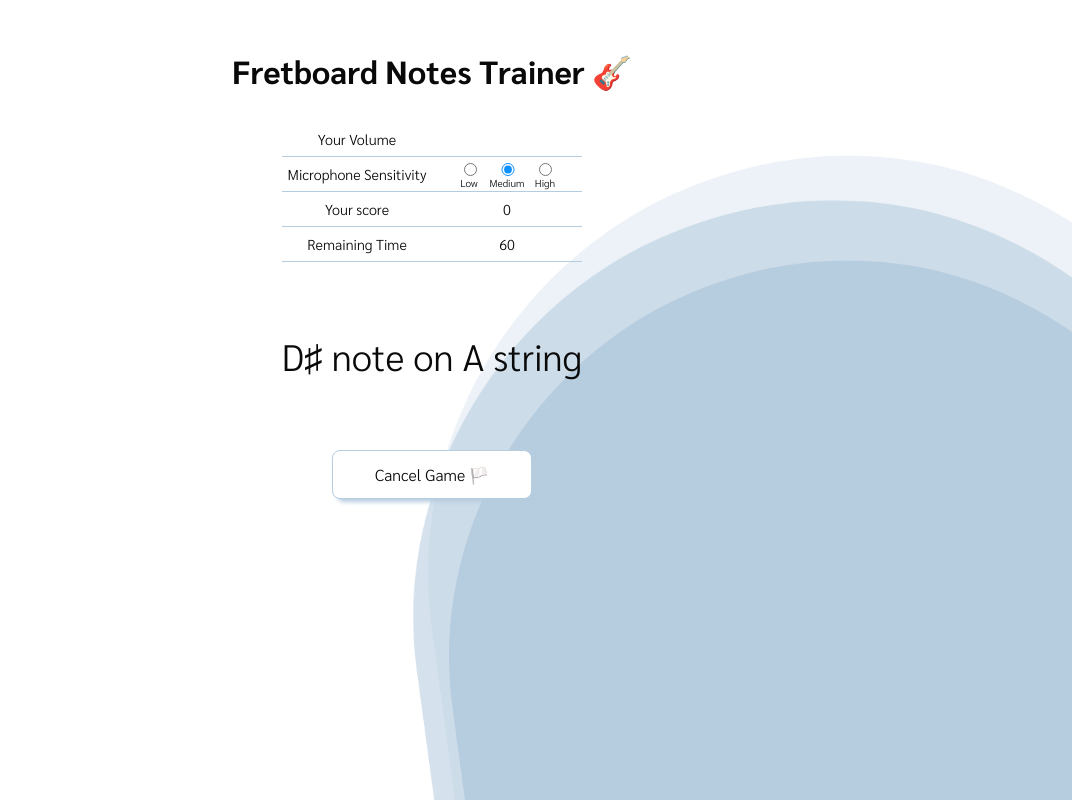
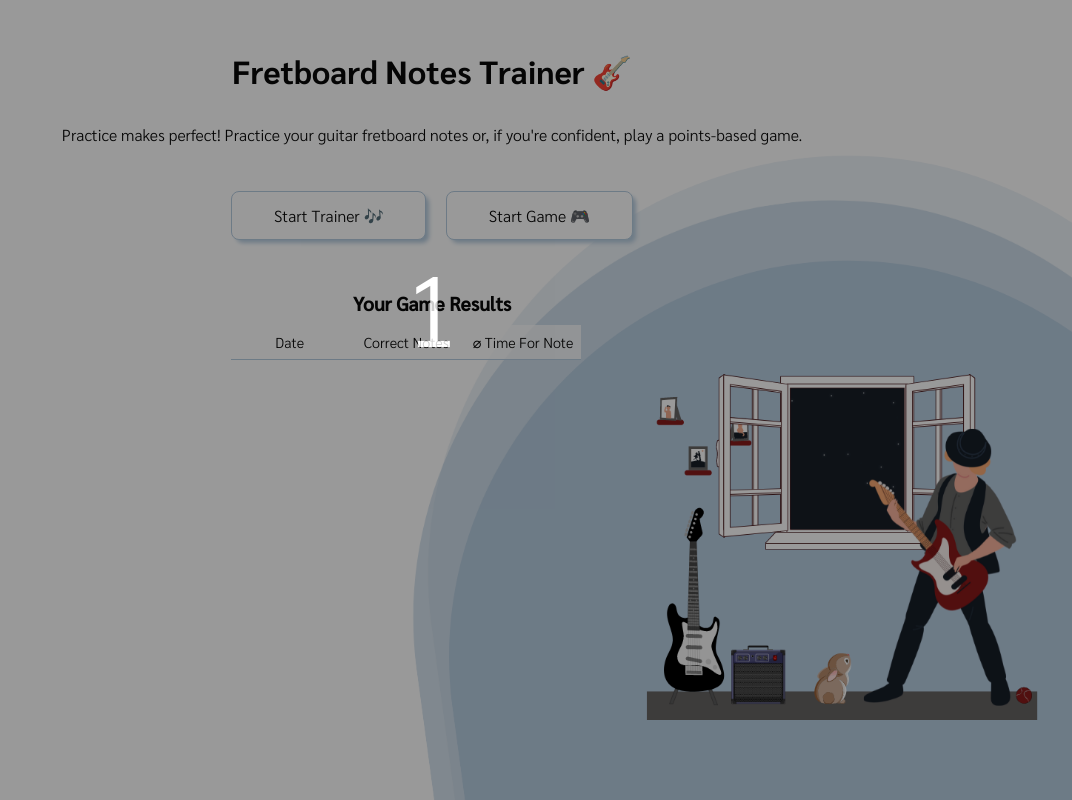
Before and after one commit to nikolanekudova/fretboard-notes-trainer, a React (Vite) app: page / in a window 1280 px wide. Both pictures are taken after a click on the button "Start Game 🎮". Shown: the whole page, without its empty margins (208-1280 px from the left). Built offline with nearby package versions, Linux system fonts and the light colour scheme; no server answers.

Commit message:
added countdown for game start

```diff
--- /dev/null
+++ b/src/components/CountdownPage.jsx
@@ -0,0 +1,36 @@
+import React, { useEffect, useRef, useState } from "react";
+
+export function CountdownPage({
+    setShowCountdown,
+    setGameStart,
+    setTrainerOfGame,
+}) {
+    const [countdown, setCountdown] = useState(3);
+    const intervalRef = useRef(null);
+
+    useEffect(() => {
+        if (intervalRef.current) {
+            clearInterval(intervalRef.current);
+        }
+
+        intervalRef.current = setInterval(() => {
+            setCountdown((prevTime) => {
+                if (prevTime <= 1) {
+                    clearInterval(intervalRef.current);
+
+                    setTrainerOfGame("game");
+                    setGameStart(true);
+                    setShowCountdown(false);
+                }
+
+                return prevTime - 1;
+            });
+        }, 1000);
+    }, [])
+
+    return (
+        <div className="countdown-page-wrapper">
+            <div>{countdown}</div>
+        </div>
+    );
+}
--- a/src/components/GamePage.jsx
+++ b/src/components/GamePage.jsx
@@ -1,10 +1,8 @@
 import React, { useContext, useEffect, useState, useRef } from "react";
 import { AppContext } from "../context/AppContext";
 import { data } from "../data";
-import soundEffect from "../assets/correct.mp3";
 import { CorrectPage } from "./CorrectPage";
 import { autoCorrelate } from "../utils/sound/autoCorrelate";
-import { playSound } from "../utils/playSound";
 import { generateRandomNoteString } from "../utils/data/generateRandomNoteString";
 
 export function GamePage({ setGameStart }) {
@@ -119,14 +117,12 @@ export function GamePage({ setGameStart }) {
 
                 setNotesInTime([...notesInTime, remainingTime]);
 
-                console.log(notesInTime);
-
                 setTimeout(() => {
                     setShowCorrect(false);
                     setCorrectFrequency(false);
 
                     setNoteStringFrequency(newNoteStringAndCheck());
-                }, 1500);
+                }, 1000);
             }
         }
     }, [frequency]);
@@ -216,8 +212,9 @@ export function GamePage({ setGameStart }) {
             0
         );
         const averageElapsedTime = sumElapsedTimes / elapsedTimes.length;
+        const roundedAverageElapsedTime = Math.round(averageElapsedTime * 10) / 10
 
-        return averageElapsedTime;
+        return roundedAverageElapsedTime;
     }
 
     function getCurrectDate() {
--- a/src/components/StartPage.jsx
+++ b/src/components/StartPage.jsx
@@ -1,6 +1,7 @@
-import React, { useContext, useEffect, useState } from "react";
+import React, { useContext, useEffect, useRef, useState } from "react";
 import { AppContext } from "../context/AppContext";
 import { Inputs } from "./Inputs";
+import { CountdownPage } from "./CountdownPage";
 
 export function StartPage({
     setTrainerStart,
@@ -10,6 +11,8 @@ export function StartPage({
 }) {
     const { showInputs, setShowInputs, results, setResults } =
         useContext(AppContext);
+
+    const [showCountdown, setShowCountdown] = useState(false);
 
     const bestAverageTime = results.length
         ? Math.min(...results.map((result) => result.averageTime))
@@ -21,8 +24,7 @@ export function StartPage({
     }
 
     function startGame() {
-        setTrainerOfGame("game");
-        setGameStart(true);
+        setShowCountdown(true);
     }
 
     // on mount get data from local storage
@@ -41,6 +43,13 @@ export function StartPage({
                     setTrainerStart={setTrainerStart}
                     setGameStart={setGameStart}
                     trainerOrGame={trainerOrGame}
+                />
+            )}
+            {showCountdown && (
+                <CountdownPage
+                    setShowCountdown={setShowCountdown}
+                    setTrainerOfGame={setTrainerOfGame}
+                    setGameStart={setGameStart}
                 />
             )}
             <div className="start-page-btns-wrapper">
--- a/src/index.css
+++ b/src/index.css
@@ -271,7 +271,8 @@ div.table-row-wrapper.best-average-time {
 }
 
 /* CORRECT "MODAL" PAGE */
-.correct-page-wrapper {
+.correct-page-wrapper,
+.countdown-page-wrapper {
     position: absolute;
     left: 0;
     top: 0;
@@ -308,6 +309,22 @@ div.table-row-wrapper.best-average-time {
     }
     50% {
         opacity: 1;
+    }
+}
+
+.countdown-page-wrapper {
+    background-color: rgb(0, 0, 0, 0.5);
+
+    -webkit-animation: fadein 0.3s ease-in forwards;
+    animation: fadein 0.3s ease-in forwards;
+}
+
+@keyframes fadein {
+    0% {
+        opacity: 0;
+    }
+    100% {
+        opacity: 0.8;
     }
 }
 
```
